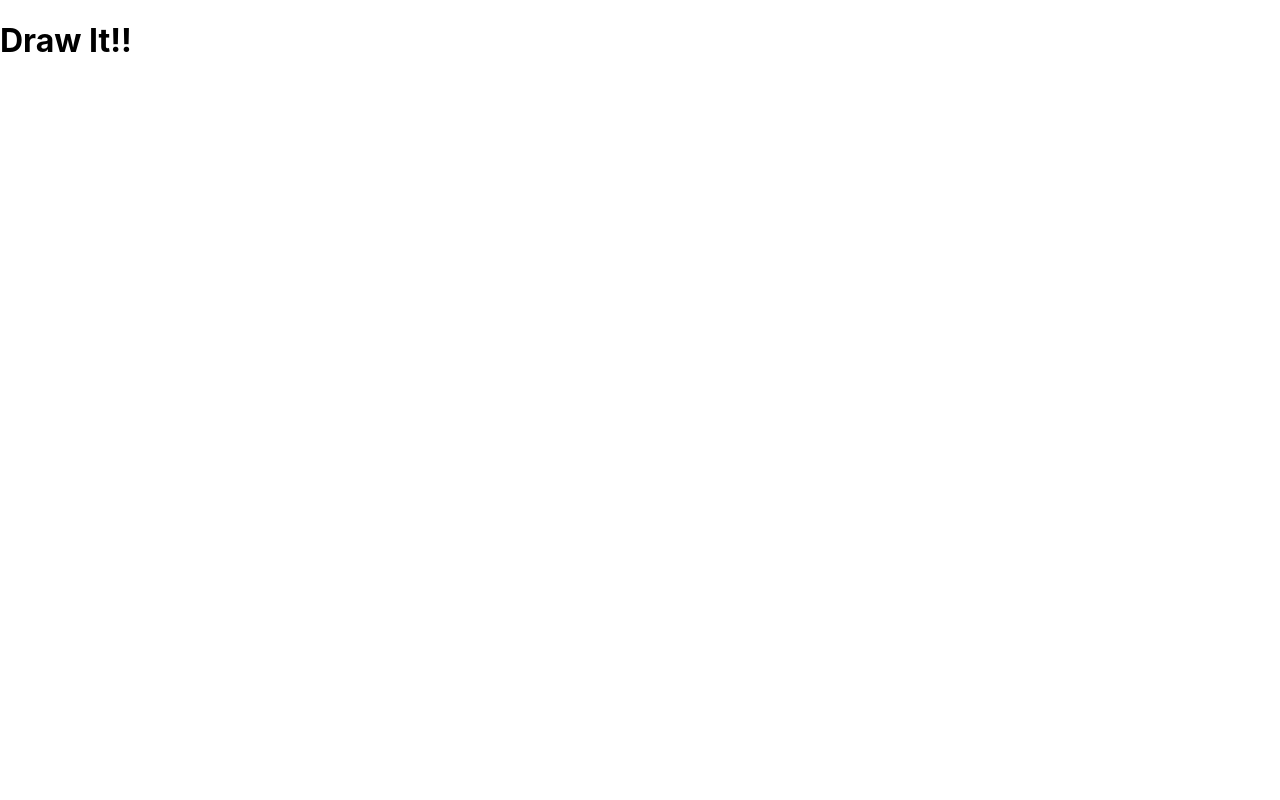
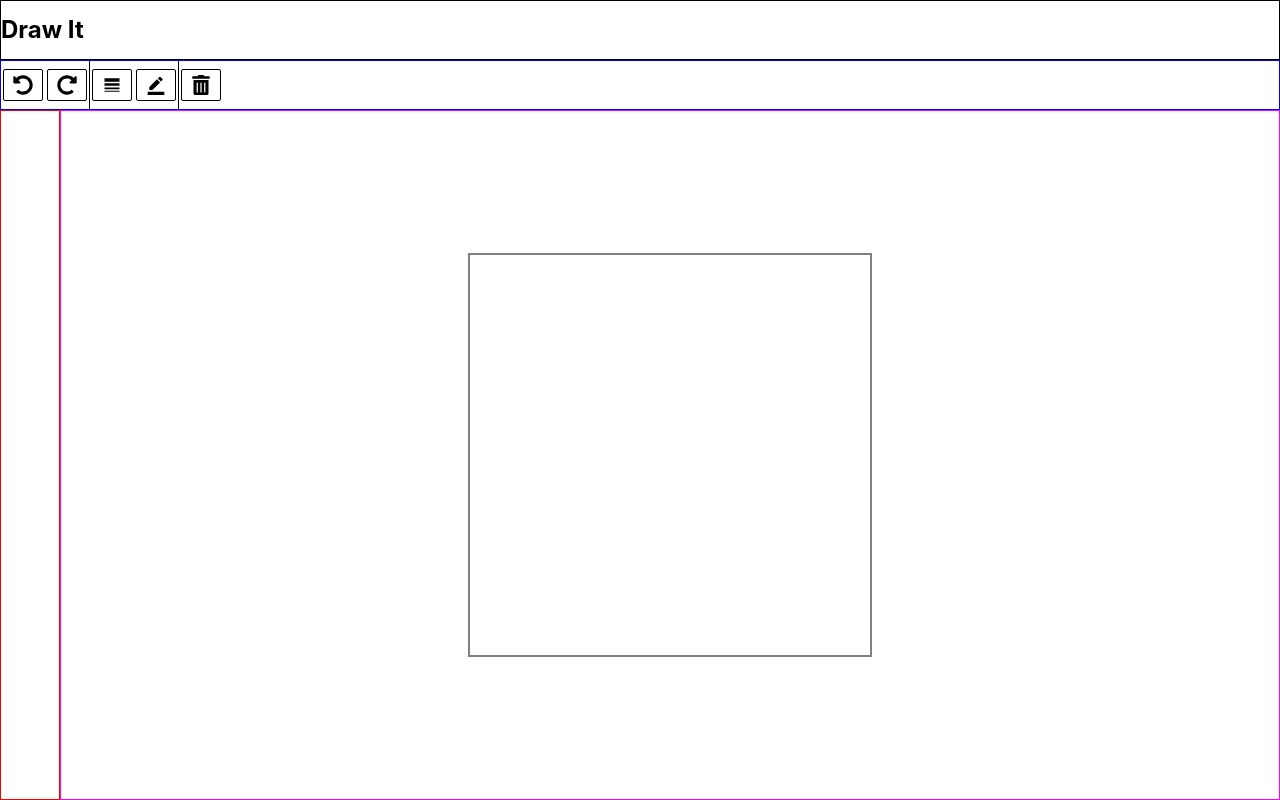
Before and after one commit to degurii/draw-it-front, a React (Create React App) app: page / in a window 1280 px wide. Built offline with nearby package versions, Linux system fonts and the light colour scheme.

Commit message:
feat: UI 레이아웃 작성, 툴바 아이콘 추가

```diff
--- a/package.json
+++ b/package.json
@@ -6,10 +6,13 @@
     "@testing-library/jest-dom": "^5.14.1",
     "@testing-library/react": "^11.2.7",
     "@testing-library/user-event": "^12.8.3",
+    "prop-types": "^15.7.2",
     "react": "^17.0.2",
     "react-dom": "^17.0.2",
+    "react-icons": "^4.2.0",
     "react-scripts": "4.0.3",
     "styled-components": "^5.3.1",
+    "styled-reset": "^4.3.4",
     "web-vitals": "^1.1.2"
   },
   "scripts": {
--- a/public/index.html
+++ b/public/index.html
@@ -1,12 +1,12 @@
 <!DOCTYPE html>
-<html lang="en">
+<html lang="ko">
 <head>
     <meta charset="utf-8"/>
     <meta name="viewport" content="width=device-width, initial-scale=1"/>
     <meta name="theme-color" content="#000000"/>
     <meta
             name="description"
-            content="Web site created using create-react-app"
+            content="Real-time draw application"
     />
     <title>Draw it</title>
 </head>
--- a/src/App.js
+++ b/src/App.js
@@ -1,5 +1,13 @@
+import Header from './components/Header';
+import Main from './components/Main';
+
 function App() {
-    return <h1>Draw It!!</h1>;
+    return (
+        <>
+            <Header />
+            <Main />
+        </>
+    );
 }
 
 export default App;
--- /dev/null
+++ b/src/components/CanvasFrame.js
@@ -0,0 +1,28 @@
+import React from 'react';
+import PropTypes from 'prop-types';
+import styled from 'styled-components';
+
+const CanvasContainer = styled.div`
+    display: flex;
+    justify-content: center;
+    align-items: center;
+
+    width: calc(100% - 6rem);
+    border: 1px solid magenta;
+    canvas {
+        outline: 2px solid gray;
+    }
+`;
+const CanvasFrame = props => {
+    return (
+        <CanvasContainer>
+            <canvas width={400} height={400}>
+                지원되지 않는 브라우저입니다.
+            </canvas>
+        </CanvasContainer>
+    );
+};
+
+CanvasFrame.propTypes = {};
+
+export default CanvasFrame;
--- /dev/null
+++ b/src/components/Header.js
@@ -0,0 +1,22 @@
+import React from 'react';
+import PropTypes from 'prop-types';
+import styled from 'styled-components';
+
+const HeaderStyled = styled.header`
+    display: flex;
+    align-items: center;
+    height: 6rem;
+    width: 100%;
+    border: 1px solid black;
+`;
+const Header = () => {
+    return (
+        <HeaderStyled>
+            <h1>Draw It</h1>
+        </HeaderStyled>
+    );
+};
+
+Header.propTypes = {};
+
+export default Header;
--- /dev/null
+++ b/src/components/Main.js
@@ -0,0 +1,27 @@
+import React from 'react';
+import PropTypes from 'prop-types';
+import styled from 'styled-components';
+
+import Toolbar from './Toolbar';
+import Menubar from './Menubar';
+import CanvasFrame from './CanvasFrame';
+
+const MainStyled = styled.main`
+    display: flex;
+    flex-wrap: wrap;
+    width: 100%;
+    height: calc(100vh - 6rem);
+`;
+const Main = props => {
+    return (
+        <MainStyled>
+            <Toolbar />
+            <Menubar />
+            <CanvasFrame />
+        </MainStyled>
+    );
+};
+
+Main.propTypes = {};
+
+export default Main;
--- /dev/null
+++ b/src/components/Menubar.js
@@ -0,0 +1,20 @@
+import React from 'react';
+import PropTypes from 'prop-types';
+import styled from 'styled-components';
+
+const MenubarContainer = styled.div`
+    width: 6rem;
+    height: calc(100% - 5rem);
+    border: 1px solid red;
+`;
+const Menubar = props => {
+    return (
+        <MenubarContainer>
+            <div></div>
+        </MenubarContainer>
+    );
+};
+
+Menubar.propTypes = {};
+
+export default Menubar;
--- /dev/null
+++ b/src/components/Toolbar.js
@@ -0,0 +1,72 @@
+import React from 'react';
+import PropTypes from 'prop-types';
+import styled from 'styled-components';
+import { FaUndoAlt, FaRedoAlt, FaTrashAlt } from 'react-icons/fa';
+import { MdLineWeight, MdBorderColor } from 'react-icons/md';
+
+const ToolbarContainer = styled.div`
+    display: flex;
+    align-items: center;
+    width: 100%;
+    height: 5rem;
+    border: 1px solid blue;
+
+    ul {
+        display: flex;
+        align-items: center;
+        height: 100%;
+    }
+`;
+
+const ToolbarItem = styled.li`
+    display: flex;
+    cursor: pointer;
+    justify-content: center;
+    align-items: center;
+    width: 4rem;
+    height: 3.2rem;
+    border: 1px solid black;
+    border-radius: 2px;
+    margin: 0.2rem;
+    font-size: 2rem;
+
+    &:active {
+        background-color: black;
+    }
+`;
+
+const Separator = styled.li`
+    width: 0;
+    height: 100%;
+    border-right: 1px solid black;
+`;
+
+const Toolbar = props => {
+    return (
+        <ToolbarContainer>
+            <ul>
+                <ToolbarItem>
+                    <FaUndoAlt />
+                </ToolbarItem>
+                <ToolbarItem>
+                    <FaRedoAlt />
+                </ToolbarItem>
+                <Separator />
+                <ToolbarItem>
+                    <MdLineWeight />
+                </ToolbarItem>
+                <ToolbarItem>
+                    <MdBorderColor />
+                </ToolbarItem>
+                <Separator />
+                <ToolbarItem>
+                    <FaTrashAlt />
+                </ToolbarItem>
+            </ul>
+        </ToolbarContainer>
+    );
+};
+
+Toolbar.propTypes = {};
+
+export default Toolbar;
--- a/src/index.css
+++ b/src/index.css
@@ -1,3 +1,6 @@
+html {
+    font-size: 62.5%;
+}
 body {
     margin: 0;
     font-family: -apple-system, BlinkMacSystemFont, 'Segoe UI', 'Roboto', 'Oxygen',
@@ -5,6 +8,7 @@ body {
     sans-serif;
     -webkit-font-smoothing: antialiased;
     -moz-osx-font-smoothing: grayscale;
+    font-size: 1.6rem;
 }
 
 code {
--- a/src/index.js
+++ b/src/index.js
@@ -1,10 +1,43 @@
 import React from 'react';
 import ReactDOM from 'react-dom';
-import './index.css';
 import App from './App';
+import { createGlobalStyle } from 'styled-components';
+import reset from 'styled-reset';
+
+const GlobalStyle = createGlobalStyle`
+  ${reset}
+  html {
+    font-size: 62.5%;
+  }
+  body {
+    margin: 0;
+    font-family: -apple-system, BlinkMacSystemFont, 'Segoe UI', 'Roboto', 'Oxygen',
+    'Ubuntu', 'Cantarell', 'Fira Sans', 'Droid Sans', 'Helvetica Neue',
+    sans-serif;
+    -webkit-font-smoothing: antialiased;
+    -moz-osx-font-smoothing: grayscale;
+    font-size: 1.6rem;
+    height: 100vh;
+  }
+
+  code {
+    font-family: source-code-pro, Menlo, Monaco, Consolas, 'Courier New',
+    monospace;
+  }
+
+  *, *::after, *::before {
+    box-sizing: border-box;
+  }
+
+  h1 {
+    font-size: 2.4rem;
+    font-weight: bold;
+  }
+`;
 
 ReactDOM.render(
     <React.StrictMode>
+        <GlobalStyle />
         <App />
     </React.StrictMode>,
     document.getElementById('root'),
```
Also changed, not shown: 1 other file (tests, documents, lock files or other folders).
